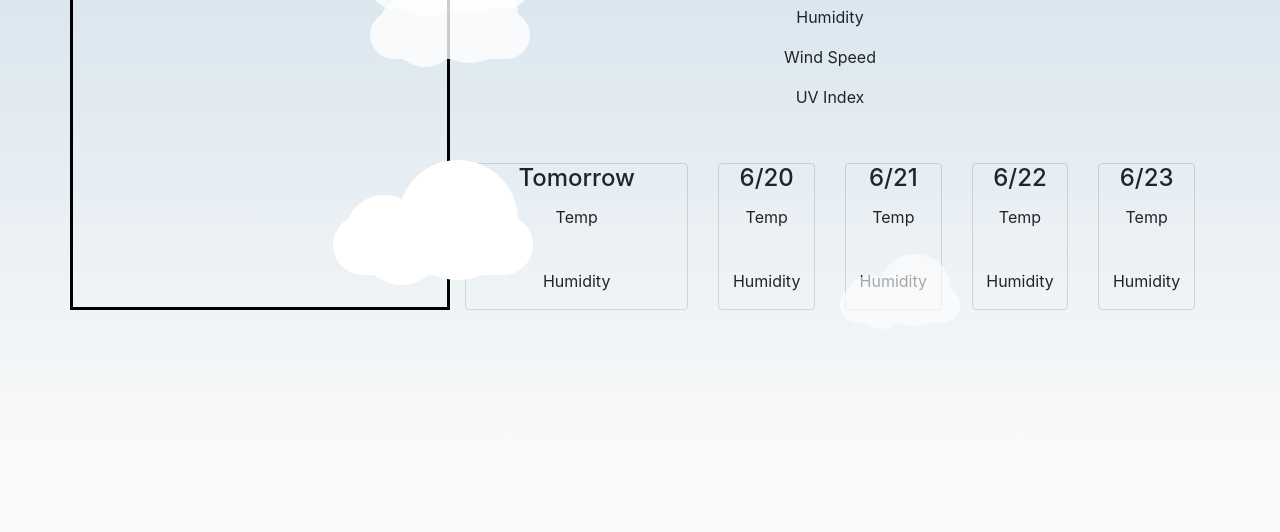
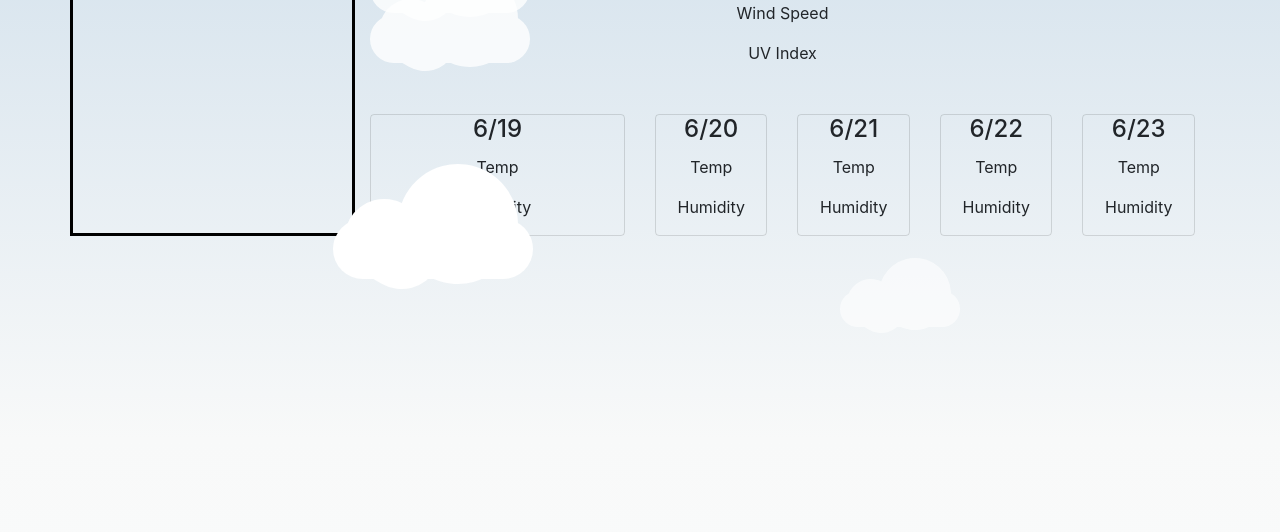
Before and after one commit to MCui1997/Weather-Dashboard, a plain HTML site: page index.html in a window 1280 px wide. Shown: the part 268-800 px from the top of the page. Drawn offline with nearby package versions, Linux system fonts and the light colour scheme.

Commit message:
Complete functionality except saved city search

```diff
--- a/clouds.css
+++ b/clouds.css
@@ -24,13 +24,14 @@ body {
 .heading-title{
 
 
-	margin-top: -60px;
+	margin-top: -80px;
 	text-align: center;
 }
 
 #main-title{
 
 	font-family: 'Roboto', sans-serif;
+	font-size: 60px;
 
 
 }
--- a/index.html
+++ b/index.html
@@ -43,7 +43,7 @@
 
     <div class = "container" id = "main-container">
         <div class = "row">
-            <div class = "col-md-4" id = "search">
+            <div class = "col-sm-3" id = "search">
                 <div class="search-container">
 
                       <textarea rows = "1" type="text" placeholder="Search.."></textarea>
@@ -59,12 +59,16 @@
             </div>
 
 
-            <div class = "col-md-8">
+            <div class = "col-sm-9">
                 <div class = "row">
                     <div class = "container" id = "status">
 
                         <div class = "wrapperCity">
-                        <h1 id = "cityLabel">City</h1>
+                        <h2 id = "cityLabel"></h2>
+                        <h3 id = "date1"></h3>
+
+
+
                         <img src = "" id = "iconLabel"></img>
                     </div>
 
@@ -85,48 +89,48 @@
                 <div class = "row" id = "forecast">
 
 
-                        <div class = "col-md-4">
+                        <div class = "col-sm-4">
                         <div class = "card">
-                            <h4 class = "card-title">Tomorrow</h4>
-                            <p>Temp</p>
-                            <br>
-                            <p>Humidity</p>
+                            <h4 class = "card-title" id = "date2">6/19</h4>
+                            <p id = "day1">Temp</p>
+
+                            <p id = "humid1">Humidity</p>
                         </div>
                     </div>
 
-                    <div class = "col-md-2">
+                    <div class = "col-sm-2">
                         <div class = "card">
-                            <h4 class = "card-title">6/20</h4>
-                            <p>Temp</p>
-                            <br>
-                            <p>Humidity</p>
+                            <h4 class = "card-title" id = "date3">6/20</h4>
+                            <p id = "day2">Temp</p>
+
+                            <p id = "humid2">Humidity</p>
                         </div>
                     </div>
 
-                    <div class = "col-md-2">
+                    <div class = "col-sm-2">
                         <div class = "card">
-                            <h4 class = "card-title">6/21</h4>
-                            <p>Temp</p>
-                            <br>
-                            <p>Humidity</p>
+                            <h4 class = "card-title" id = "date4">6/21</h4>
+                            <p id = "day3">Temp</p>
+
+                            <p id = "humid3">Humidity</p>
                         </div>
                     </div>
 
-                        <div class = "col-md-2">
+                        <div class = "col-sm-2">
                         <div class = "card">
-                            <h4 class = "card-title">6/22</h4>
-                            <p>Temp</p>
-                            <br>
-                            <p>Humidity</p>
+                            <h4 class = "card-title" id = "date5">6/22</h4>
+                            <p id = "day4">Temp</p>
+
+                            <p id = "humid4">Humidity</p>
                         </div>
                     </div>
 
-                        <div class = "col-md-2">
+                        <div class = "col-sm-2">
                         <div class = "card">
-                            <h4 class = "card-title">6/23</h4>
-                            <p>Temp</p>
-                            <br>
-                            <p>Humidity</p>
+                            <h4 class = "card-title" id = "date6">6/23</h4>
+                            <p id = "day5">Temp</p>
+
+                            <p id = "humid5">Humidity</p>
                         </div>
                     </div>
 
--- a/logic.js
+++ b/logic.js
@@ -77,7 +77,7 @@ $("#searchBtn").on("click",function(){
                 $("#iconLabel").attr("src","http://openweathermap.org/img/wn/"+icon+".png");
 
                 //Time for second URL
-                var secondUrl = "https://api.openweathermap.org/data/2.5/onecall?lat="+lat+"&lon="+lon+"&exclude={part}&appid=d2473db2d15b3f33089244526bb7a7b6";
+                var secondUrl = "https://api.openweathermap.org/data/2.5/onecall?lat="+lat+"&lon="+lon+"&exclude=minutely&appid=d2473db2d15b3f33089244526bb7a7b6";
 
 
 
@@ -92,6 +92,36 @@ $("#searchBtn").on("click",function(){
 
                         var uvi = data.current.uvi;
                         $("#uvLabel").text(": "+uvi);
+
+                        var foreCastTemp = [];
+                        var foreCastHumid = [];
+                        var date = [];
+
+
+                        for (var i =0; i<6; i++){
+
+                            j = i+1;
+                            date[i] = data.daily[i].dt;
+                            var day = moment.unix(date[i]);
+                            $("#date"+j).text(moment(day).format("MMM DD"));
+                        }
+
+                        for (var i =0; i<5; i++){
+
+                            j = i + 1;
+                            foreCastTemp[i]= data.daily[j].temp.day;
+                            foreCastHumid[i] = data.daily[j].humidity;
+
+                            var tempCelsius = foreCastTemp[i]-273;
+                            var tempFahrenheit = Math.round((tempCelsius * (9/5)) + 32);
+
+                            $("#day"+j).text("Temp: "+tempFahrenheit.toString()+"°F");
+                            $("#humid"+j).text("Humidity: "+foreCastHumid[i].toString()+"%");
+
+
+                        }
+
+
 
                   });
 
--- a/styles.css
+++ b/styles.css
@@ -74,3 +74,8 @@ textarea{
     margin-top: -280px;
     height: 150px;
 }
+
+#forecast{
+
+    margin-top: -10px;
+}
```
